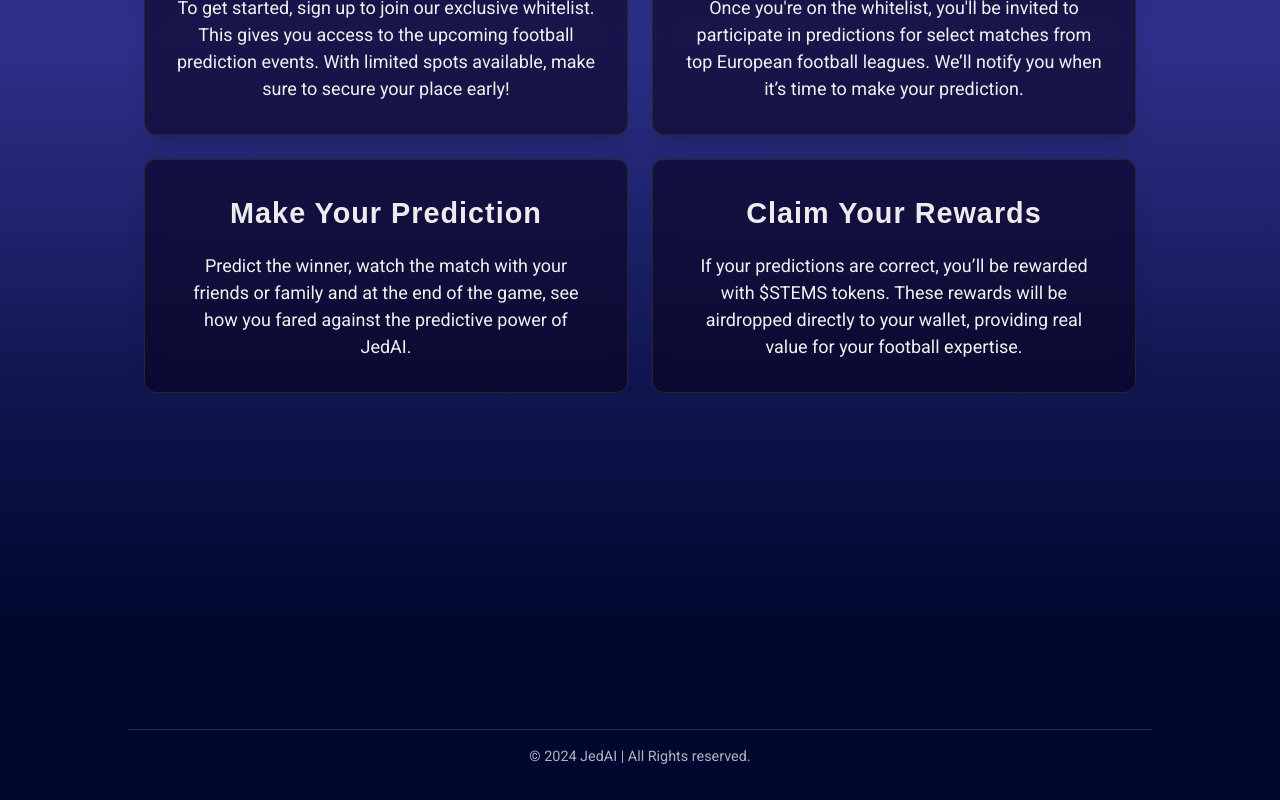
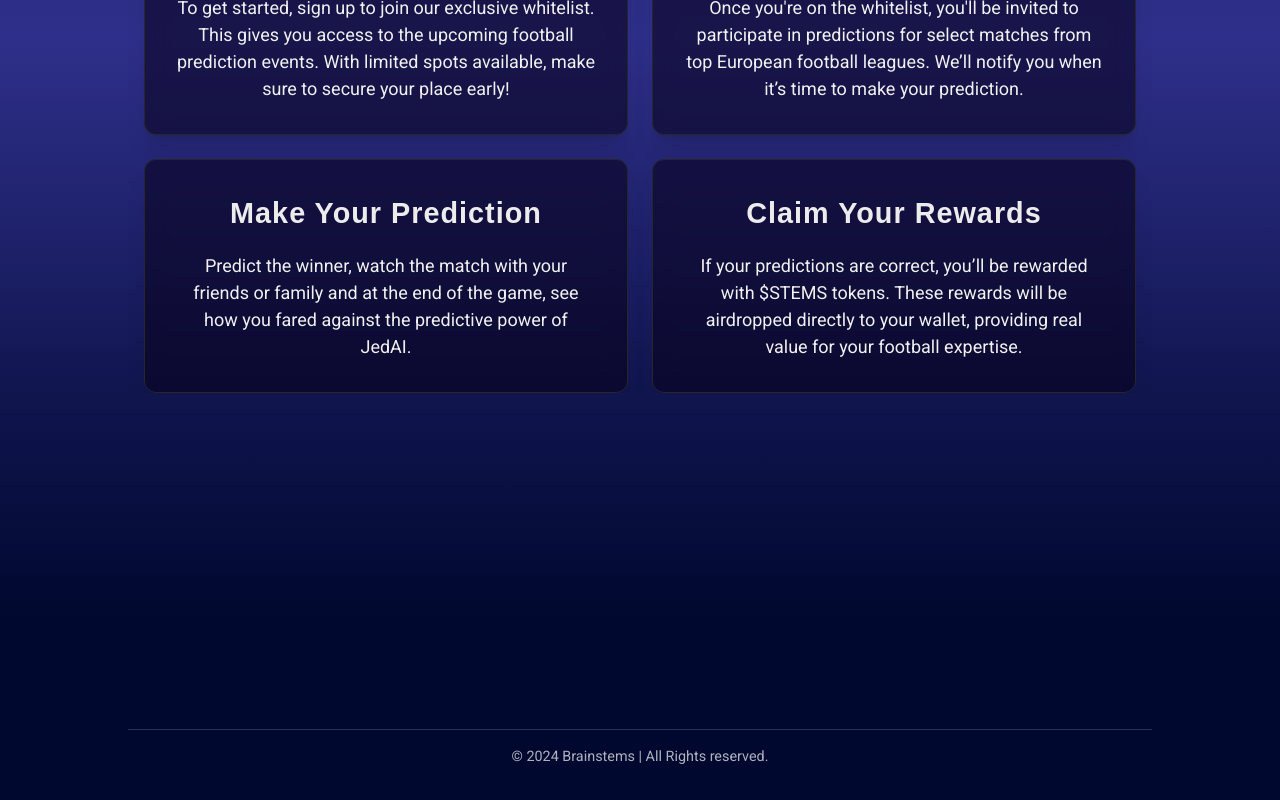
Before and after one commit to brainstems/marketplace-model-share-portal, a Next.js app: page / in a window 1280 px wide. Shown: the part 2379-3179 px from the top of the page. Built offline with nearby package versions, Linux system fonts and the light colour scheme; a web font is replaced by a local one.

Commit message:
Update Footer.tsx

```diff
--- a/src/app/components/Footer/Footer.tsx
+++ b/src/app/components/Footer/Footer.tsx
@@ -6,7 +6,7 @@ const Footer = () => {
     <div className="flex justify-center items-center flex-col   px-[1rem] md:px-[4rem] lg:px-[8rem] py-[3rem] pb-[1rem] mb-4 mt-[4rem] ">
 
       <div className="w-full h-[.1rem] bg-[#ffffff28] "></div>
-      <span className="mt-[1rem] text-[#ffffffaf] text-[.9rem] text-center">© 2024 JedAI | All Rights reserved. </span>
+      <span className="mt-[1rem] text-[#ffffffaf] text-[.9rem] text-center">© 2024 Brainstems | All Rights reserved. </span>
     </div>
   );
 };
```
